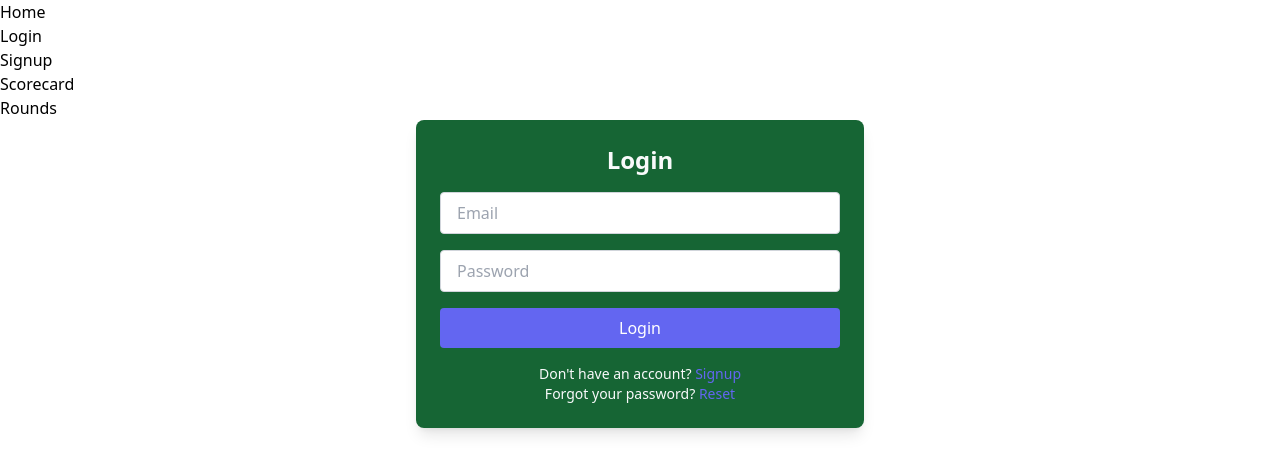
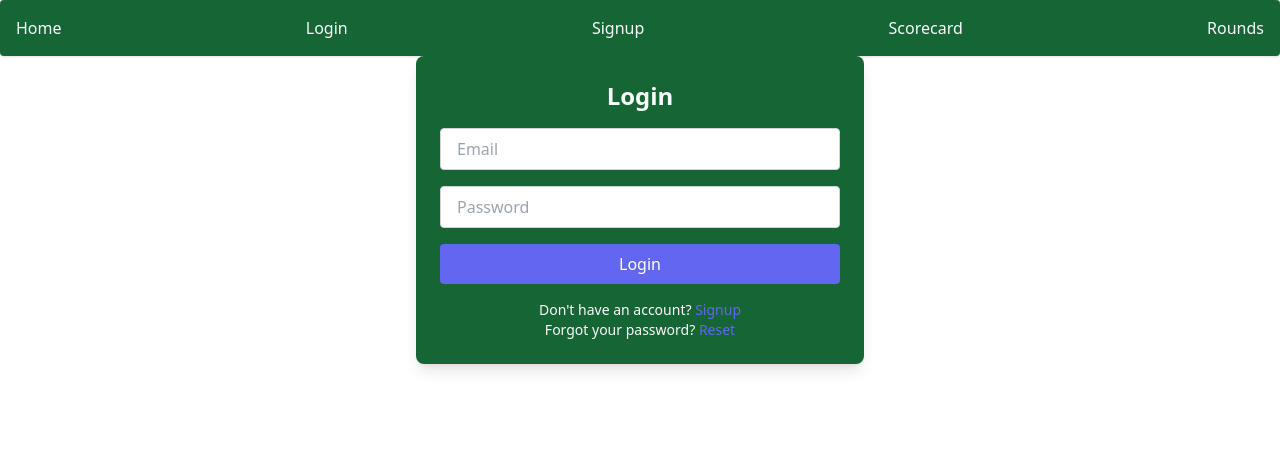
Before and after one commit to IsaiahCoding/ForeScoreFinal, a React (Create React App) app in the folder client/: page /login in a window 1280 px wide. Shown: the top 474 px of the page. Built offline with nearby package versions, Linux system fonts and the light colour scheme; no server answers.

Commit message:
Styled NavBar

```diff
--- a/client/src/components/NavBar.jsx
+++ b/client/src/components/NavBar.jsx
@@ -6,36 +6,36 @@ const NavBar = () => {
   const { user } = useContext(UserContext); // Access user state from UserContext
 
   return (
-    <nav>
-      <ul>
+    <nav className="bg-green-800 p-4 rounded shadow">
+      <ul className="flex justify-between items-center">
         {user && ( // Render "Hello, username" only if user is logged in
-          <li>
+          <li className="text-white font-semibold">
             <span>Hello, {user.username}</span>
           </li>
         )}
         <li>
-          <Link to="/home">Home</Link>
+          <Link to="/home" className="text-slate-50 hover:text-slate-200 transition duration-300">Home</Link>
         </li>
         {!user && ( // Render login and signup links only if user is not logged in
           <>
             <li>
-              <Link to="/login">Login</Link>
+              <Link to="/login" className="text-slate-50 hover:text-slate-200 transition duration-300">Login</Link>
             </li>
             <li>
-              <Link to="/signup">Signup</Link>
+              <Link to="/signup" className="text-slate-50 hover:text-slate-200 transition duration-300">Signup</Link>
             </li>
           </>
         )}
         {user && ( // Render logout link if user is logged in
           <li>
-            <Link to="/logout">Logout</Link>
+            <Link to="/logout" className="text-slate-50 hover:text-slate-200 transition duration-300">Logout</Link>
           </li>
         )}
         <li>
-          <Link to="/scorecard">Scorecard</Link>
+          <Link to="/scorecard" className="text-slate-50 hover:text-slate-200 transition duration-300">Scorecard</Link>
         </li>
         <li>
-          <Link to="/rounds">Rounds</Link>
+          <Link to="/rounds" className="text-slate-50 hover:text-slate-200 transition duration-300">Rounds</Link>
         </li>
       </ul>
     </nav>
```
